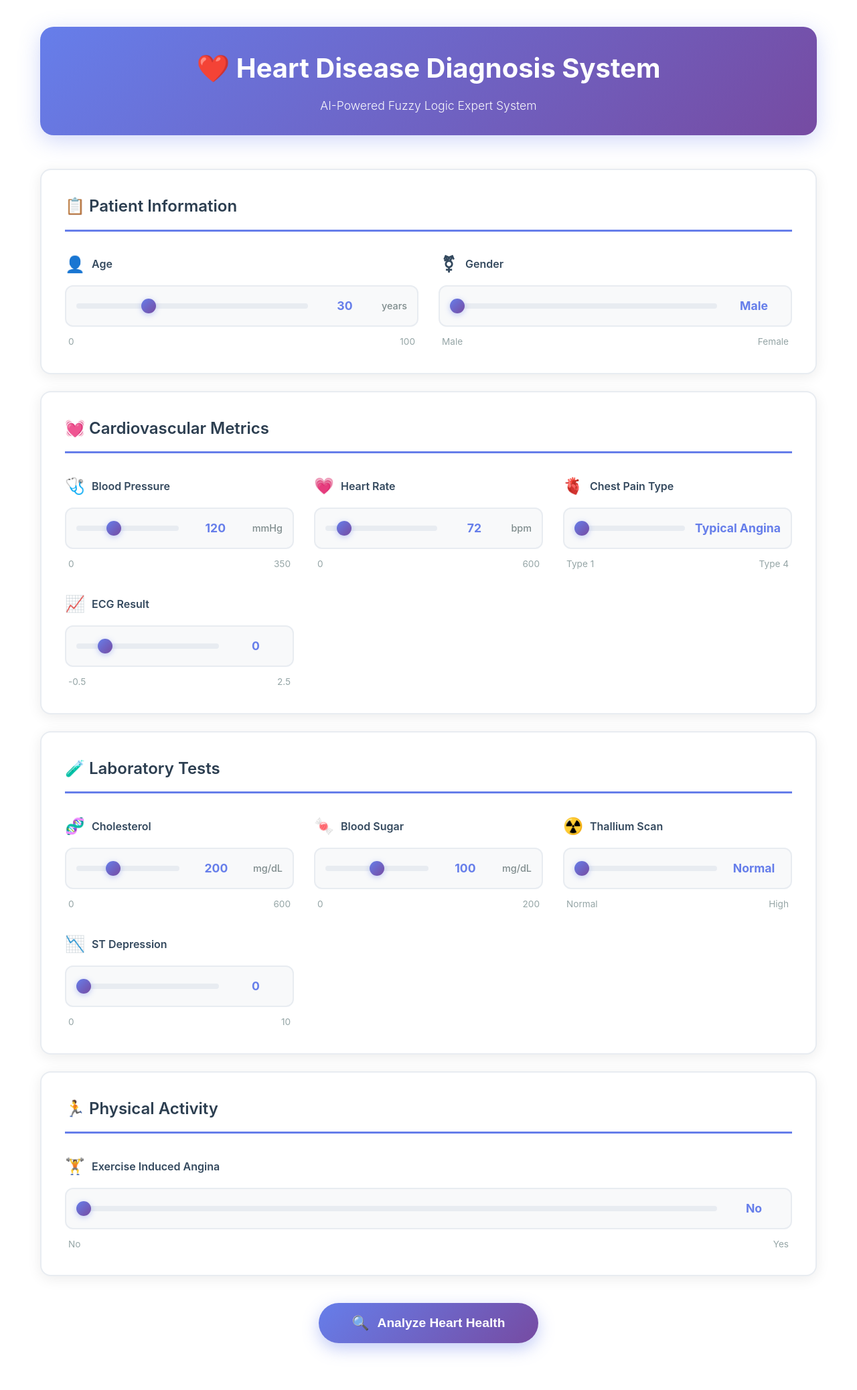
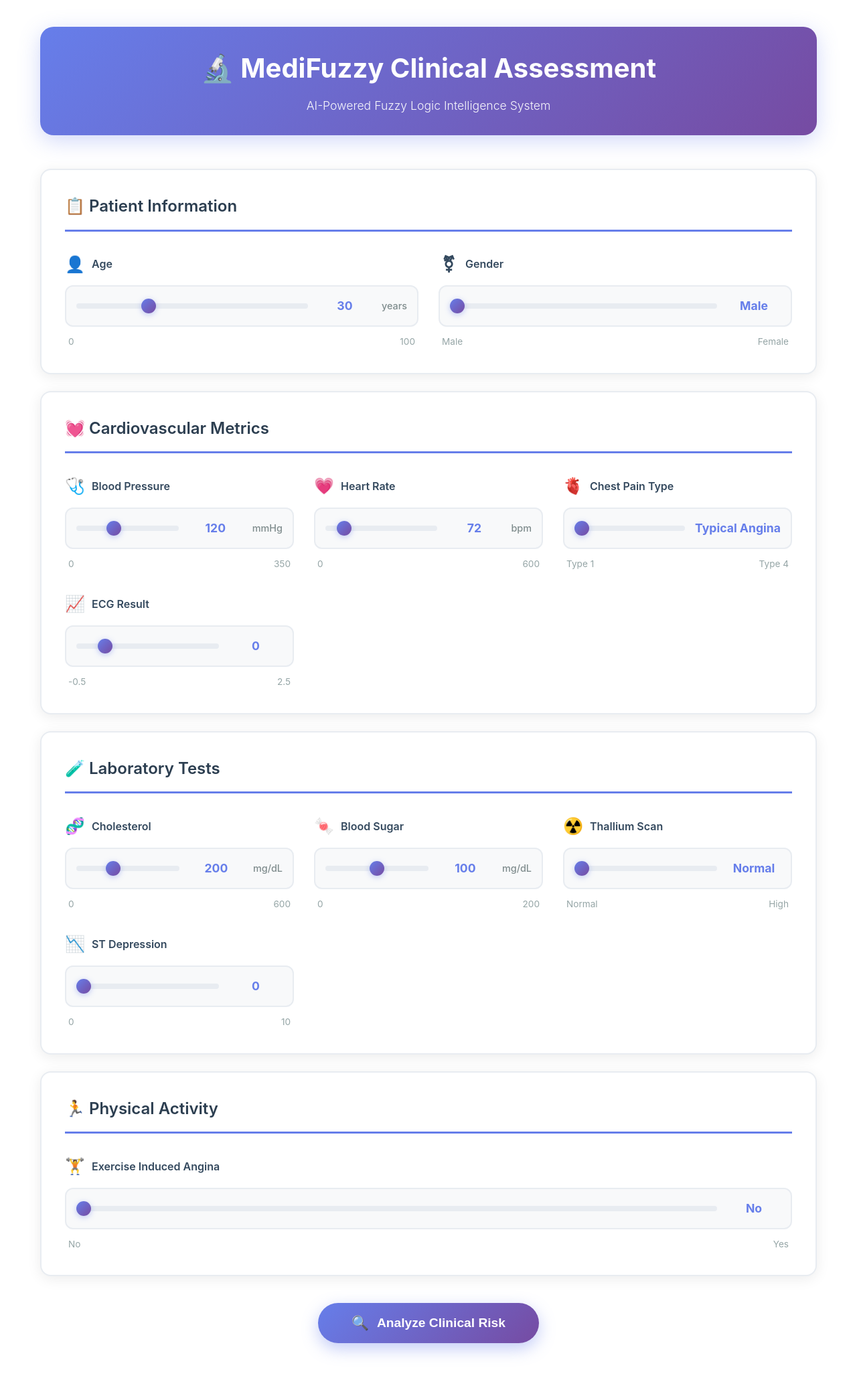
Before and after one commit to ashwinkothavade/Fuzzy-Expert-System-for-Heart-Disease-Diagnosis, a Flask app: page / in a window 1280 px wide. Shown: the whole page at 67% size. Run offline with Flask 2, Linux system fonts and the light colour scheme.

Commit message:
Rebrand to MediFuzzy - generic clinical intelligence system

```diff
--- a/templates/index.html
+++ b/templates/index.html
@@ -3,14 +3,14 @@
 <head>
     <meta charset="UTF-8">
     <meta name="viewport" content="width=device-width, initial-scale=1.0">
-    <title>Heart Disease Diagnosis System</title>
+    <title>MediFuzzy - Clinical Assessment</title>
     <link rel="stylesheet" href="{{url_for('static', filename='css/main.css')}}">
 </head>
 <body>
     <div class="main-wrapper">
         <div class="header">
-            <h1>❤️ Heart Disease Diagnosis System</h1>
-            <p class="subtitle">AI-Powered Fuzzy Logic Expert System</p>
+            <h1>🔬 MediFuzzy Clinical Assessment</h1>
+            <p class="subtitle">AI-Powered Fuzzy Logic Intelligence System</p>
         </div>
 
         <form action="/result" method="post" id="diagnosisForm">
@@ -222,7 +222,7 @@
             <div class="button-container">
                 <button type="submit" class="submit-button">
                     <span class="button-icon">🔍</span>
-                    Analyze Heart Health
+                    Analyze Clinical Risk
                 </button>
             </div>
         </form>
--- a/templates/result.html
+++ b/templates/result.html
@@ -3,7 +3,7 @@
 <head>
     <meta charset="UTF-8">
     <meta name="viewport" content="width=device-width, initial-scale=1.0">
-    <title>Diagnosis Result - Heart Disease System</title>
+    <title>Assessment Result - MediFuzzy</title>
     <link rel="stylesheet" href="{{url_for('static', filename='css/main.css')}}">
 </head>
 <body>
```
Also changed, not shown: RESEARCH_PAPER.md (+4 -4 lines), README.md.
